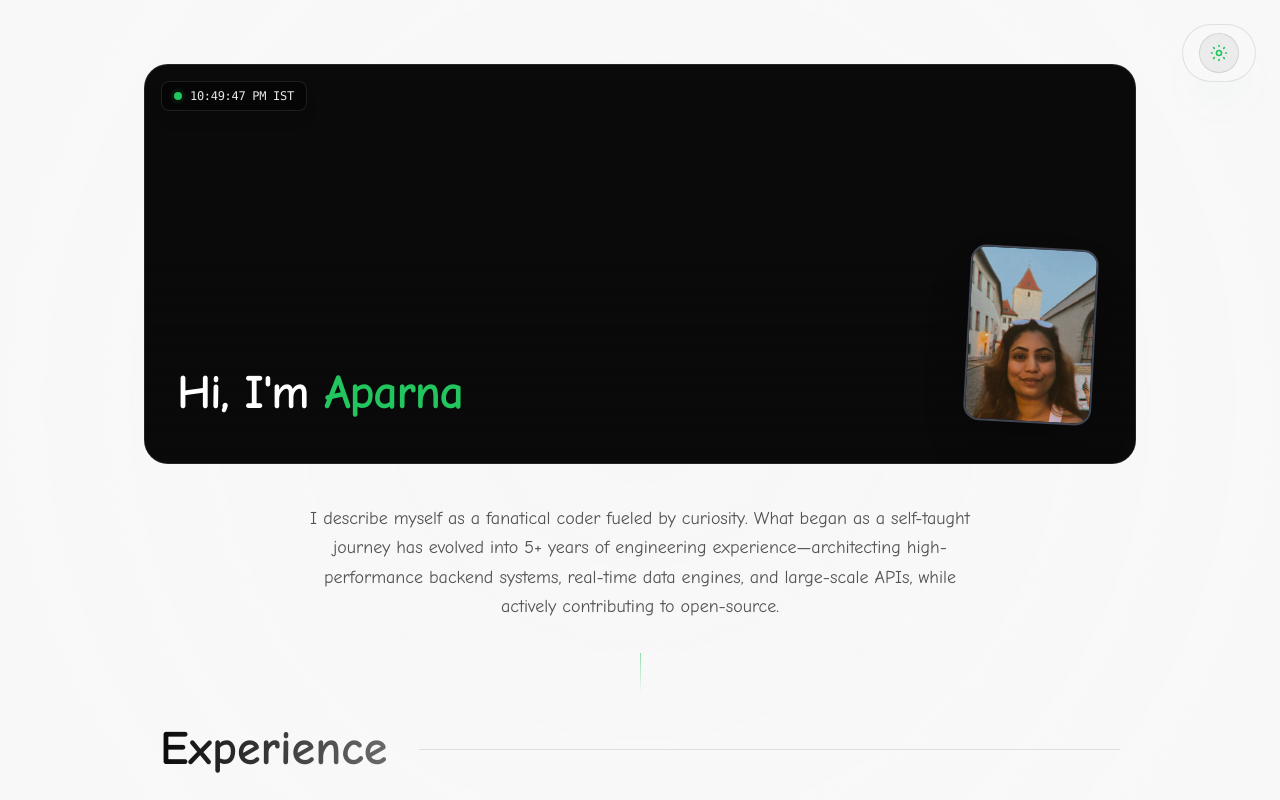
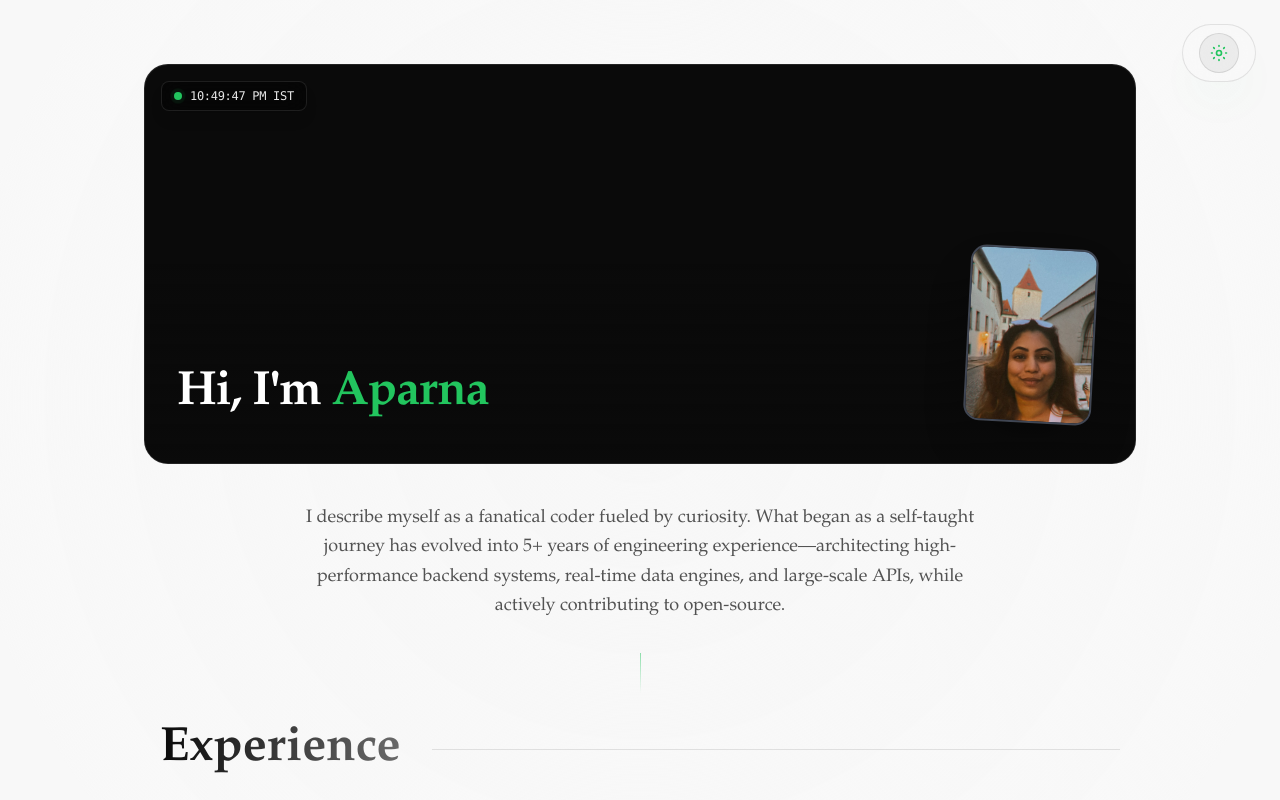
Before and after one commit to aparna2198/portfolio, an Astro site: page / in a window 1280 px wide. Shown: the top 800 px of the page. Built offline with nearby package versions, Linux system fonts and the light colour scheme; Astro itself is replaced by a stand-in of ours; no server answers.

Commit message:
style: update font family from Comic Sans to Garamond and remove inline Comic Sans styling.

```diff
--- a/src/components/LocationTile.astro
+++ b/src/components/LocationTile.astro
@@ -42,7 +42,6 @@ const profileImage = "/map-overlay.jpg";
     <div class="absolute bottom-8 left-8 max-w-md">
       <h2
         class="text-3xl md:text-5xl font-bold tracking-tight text-white mb-2 leading-tight"
-        style="font-family: 'Comic Sans MS', 'Comic Sans', cursive;"
       >
         Hi, I'm <span class="text-accent">Aparna</span>
       </h2>
--- a/src/styles/global.css
+++ b/src/styles/global.css
@@ -6,8 +6,8 @@
   --color-accent: #22c55e;
   --color-background: var(--background);
 
-  --font-display: "Comic Sans MS", "Comic Sans", cursive;
-  --font-body: "Comic Sans MS", "Comic Sans", cursive;
+  --font-display: "Garamond", "EB Garamond", "Georgia", serif;
+  --font-body: "Garamond", "EB Garamond", "Georgia", serif;
 }
 
 :root {
```
